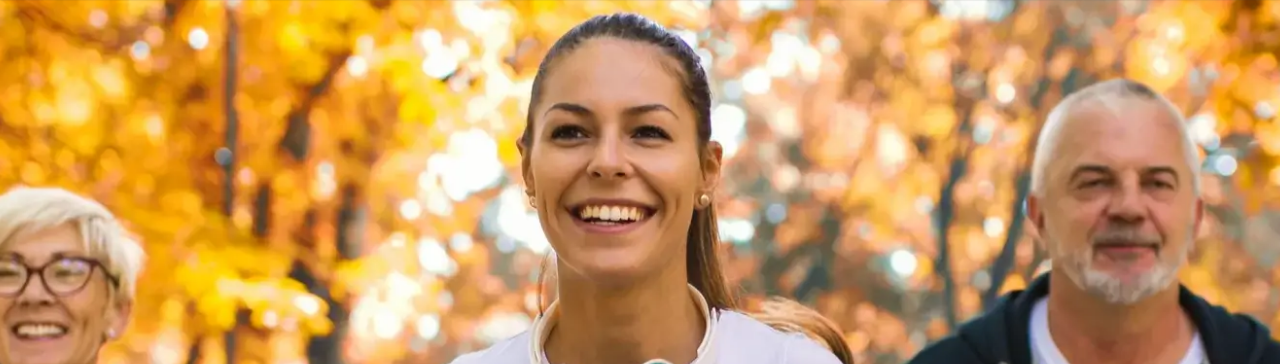
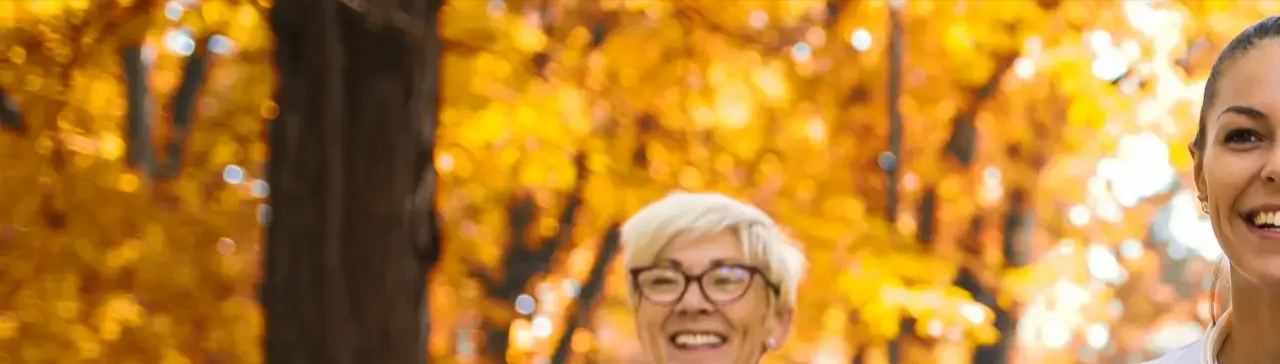
Before and after one commit to juliahoban/love-running, a plain HTML site: page index.html in a window 1280 px wide. Shown: the part 82-446 px from the top of the page. Drawn offline with nearby package versions, Linux system fonts and the light colour scheme.

Commit message:
debugging the background image

```diff
--- a/assets/css/style.css
+++ b/assets/css/style.css
@@ -104,7 +104,7 @@ main {
 #hero {
     height: 600px;
     width: 100%;
-    background: url("../images/hero-image.webp") no-repeat center center/cover;
+    background: url("../images/hero-image.webp");
     position: relative;
 }
 
```
